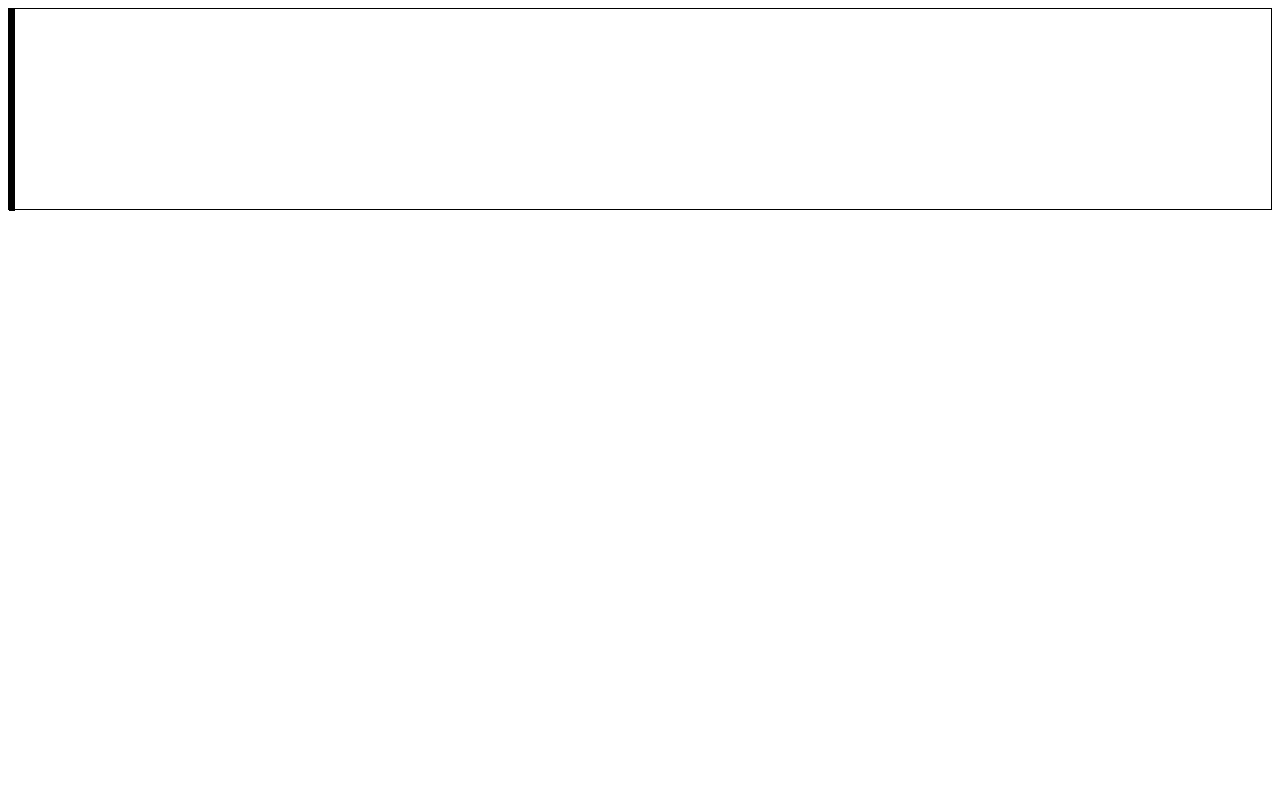
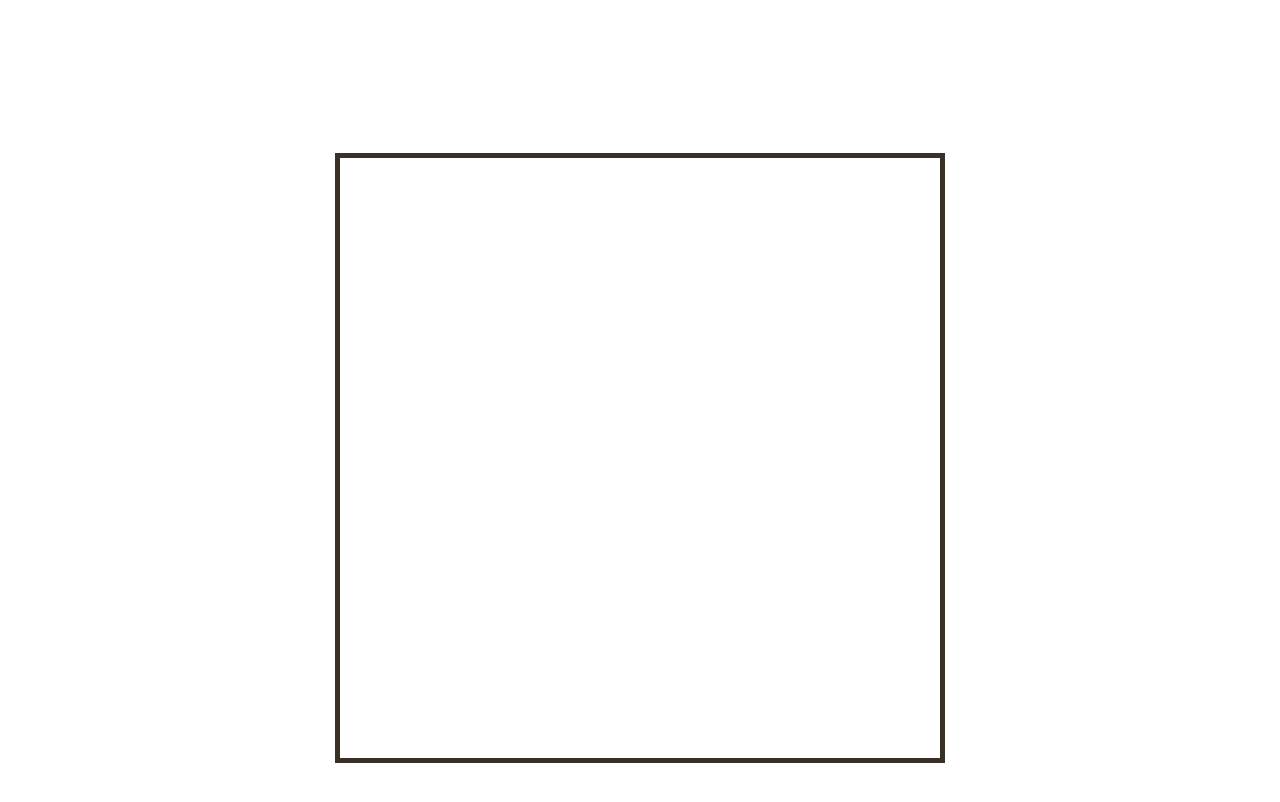
Before and after one commit to Kiori2557/etch-a-sketch, a plain HTML site: page index.html in a window 1280 px wide. Drawn offline with Linux system fonts and the light colour scheme.

Commit message:
Created grid

```diff
--- a/script.js
+++ b/script.js
@@ -1,4 +1,3 @@
-// const div = document.createElement("div");
 const container = document.querySelector(".container");
 
 function createGrid(gridSquare) {
@@ -6,11 +5,21 @@ function createGrid(gridSquare) {
     container.appendChild(div);
   }
 }
+
 function createDiv(divNumber) {
   for (let i = 0; i < divNumber; i++) {
     let div = document.createElement("div");
     container.appendChild(div);
-    div.style.border = "1px black solid";
+    div = div.setAttribute("class", "row");
   }
 }
-createDiv(3);
+
+createDiv(10);
+const rows = document.querySelectorAll(".row");
+rows.forEach((row) => {
+  for (let i = 0; i < rows.length; i++) {
+    let subDiv = document.createElement("div");
+    row.appendChild(subDiv);
+    subDiv - subDiv.setAttribute("class", "subDiv");
+  }
+});
--- a/style.css
+++ b/style.css
@@ -1,9 +1,26 @@
+body {
+  display: flex;
+  align-items: center;
+  justify-content: center;
+  height: 900px;
+}
 .container {
+  height: 600px;
+  width: 600px;
   display: flex;
+  flex-direction: column;
   margin: 0;
+  border: 5px rgb(57, 49, 38) solid;
 }
-div {
-  border: 1px black solid;
-  /* flex-grow: 1; */
-  height: 200px;
+.row {
+  height: 100px;
+  flex-grow: 1;
+  display: flex;
 }
+.subDiv {
+  display: flex;
+  flex-grow: 1;
+}
+.subDiv:hover {
+  background-color: black;
+}
```
